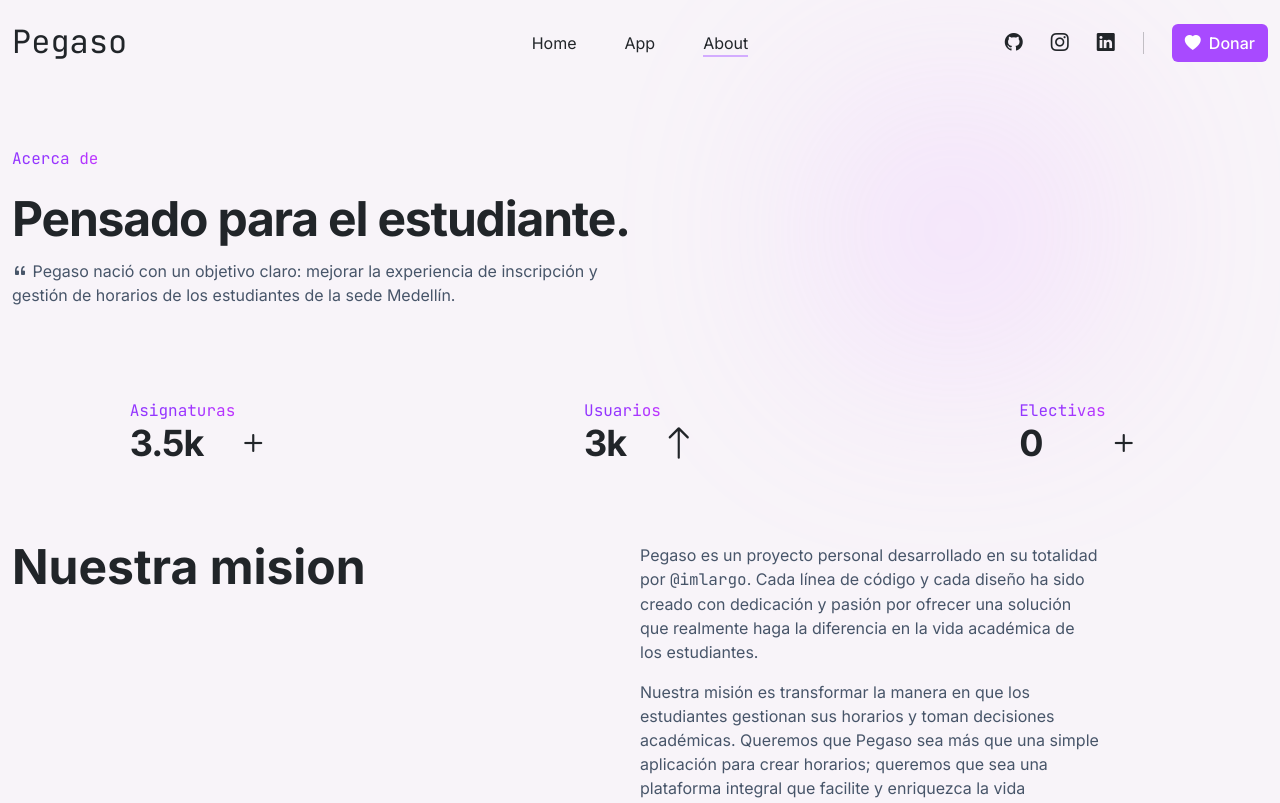
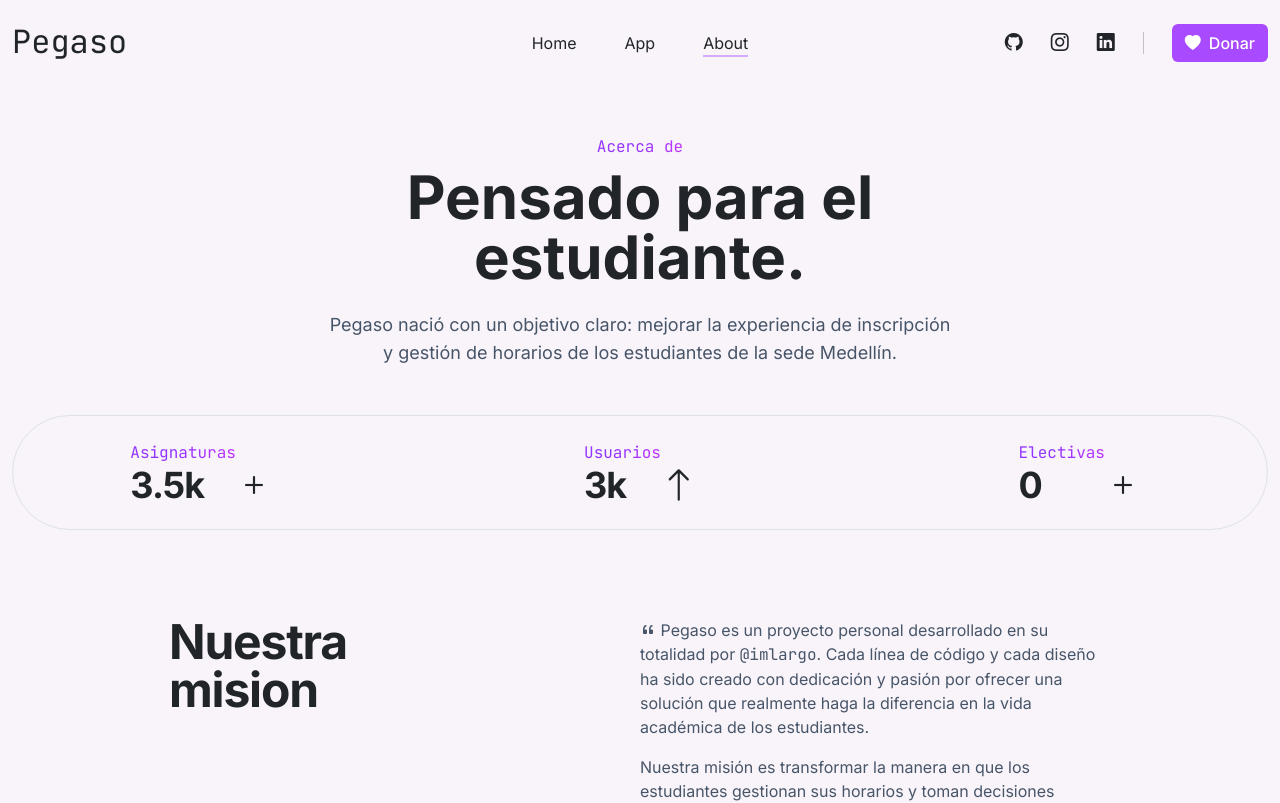
Before and after one commit to kblandonv/pegaso, a SvelteKit app: page /about in a window 1280 px wide. Shown: the top 803 px of the page. Built offline with nearby package versions, Linux system fonts and the light colour scheme.

Commit message:
improve about page layout

```diff
--- a/src/routes/about/+page.svelte
+++ b/src/routes/about/+page.svelte
@@ -13,26 +13,22 @@
 <main class="container">
 	<Nav />
 
-	<header class="grid place-items-center py-5 md:grid-cols-2">
-		<div class="w-100 col-span-1">
+	<header class="grid place-items-center py-5 md:grid-cols-1">
+		<div class="w-50 col-span-1 text-center">
 			<span class="text-color-gradient font-mono">Acerca de</span>
-			<h3 class="mt-4 text-4xl font-bold [text-wrap:balance] lg:text-5xl lg:tracking-tight">
+			<h3 class="text-3xl lg:text-4xl xl:text-6xl font-bold mt-2">
 				Pensado para el estudiante.
 			</h3>
 
-			<p class="mb-2 mt-3 text-pretty text-slate-600">
-				<i class="bi bi-quote"></i>
+			<p class="text-lg mt-4 text-slate-600 text-pretty">
+
 				Pegaso nació con un objetivo claro: mejorar la experiencia de inscripción y gestión de horarios
 				de los estudiantes de la sede Medellín.
 			</p>
 		</div>
-
-		<div class="justify-content-center col-span-1">
-			<div id="blob"></div>
-		</div>
 	</header>
 
-	<section class="grid grid-cols-3 gap-16 rounded-full py-4">
+	<section class="grid grid-cols-3 gap-16 rounded-full py-4 border">
 		<div class="d-flex justify-content-center align-items-end">
 			<div>
 				<span class="text-color-gradient font-mono">Asignaturas</span>
@@ -58,14 +54,15 @@
 		</div>
 	</section>
 
-	<section class="grid grid-cols-2 place-items-top py-10 mt-3">
-		<div class="col-span-1 w-75">
-			<h3 class="text-4xl font-bold [text-wrap:balance] lg:text-5xl lg:tracking-tightww">
+	<section class="grid grid-cols-2 place-items-top py-10 mt-5">
+		<div class="col-span-1  w-50 mx-auto">
+			<h3 class="mb-2 text-4xl font-bold lg:text-5xl lg:tracking-tight">
 				Nuestra mision
 			</h3>
 		</div>
 		<div class="justify-content-center col-span-1 w-75">
 			<p class="mb-2 text-pretty text-slate-600">
+				<i class="bi bi-quote"></i>
 				Pegaso es un proyecto personal desarrollado en su totalidad por <span class="font-mono"
 					>@imlargo</span
 				>. Cada línea de código y cada diseño ha sido creado con dedicación y pasión por ofrecer una
@@ -81,8 +78,10 @@
 		</div>
 	</section>
 
+	<hr>
+
 	<section class="grid grid-cols-2 place-items-top py-10">
-		<div class="w-100 col-span-1">
+		<div class="col-span-1 w-50 mx-auto">
 			<h3 class="text-4xl font-bold [text-wrap:balance] lg:text-5xl lg:tracking-tight">
 				El Creador
 			</h3>
@@ -144,18 +143,6 @@
 </main>
 
 <style lang="scss">
-		#blob {
-		position: relative;
-			background-color: rgb(166, 58, 255);
-			height: 15vmax;
-			aspect-ratio: 1;
-			border-radius: 50%;
-			background: linear-gradient(to right, rgb(215, 184, 255), rgb(233, 121, 255));
-			opacity: 0.5;
-	        z-index: -1;
-	        /* blur */
-	        filter: blur(120px);
-	}
 
 	.inscribir {
 		background: linear-gradient(90deg, #f5ceff 0%, #e5ceff 100%);
```
